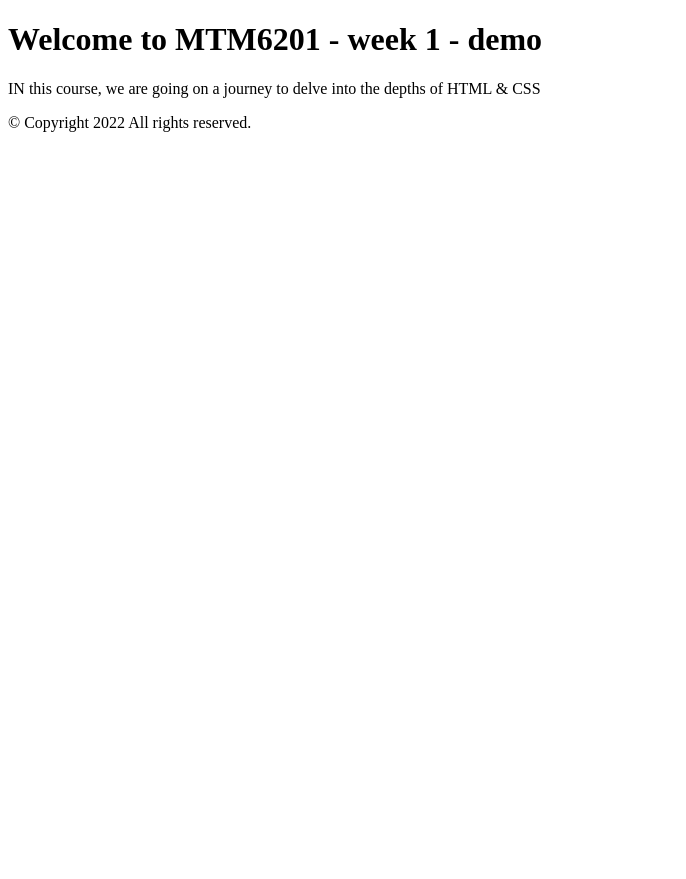
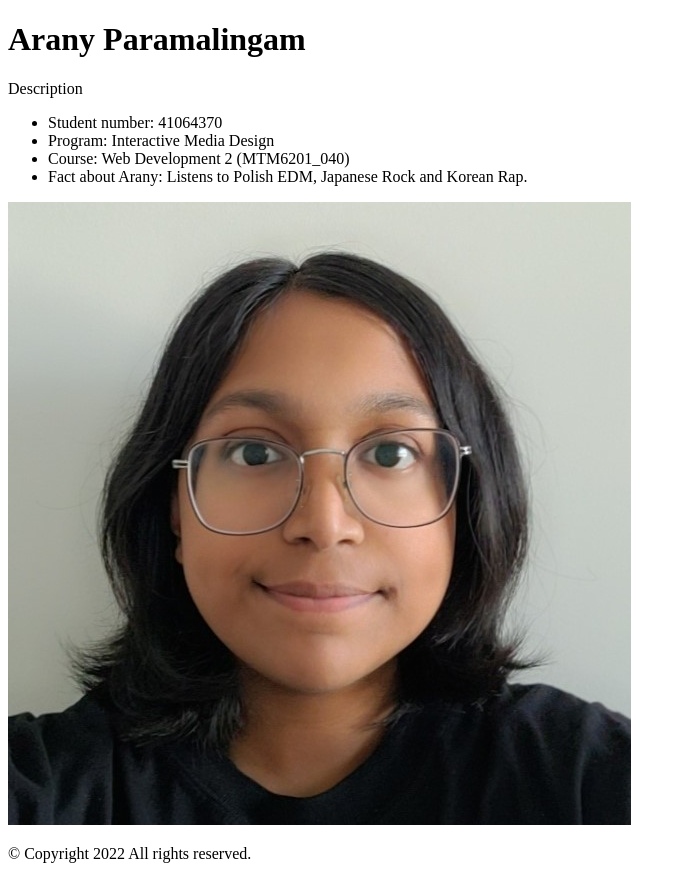
Before and after one commit to AranyParamalingam/mtm6201-week1-040-demo, a plain HTML site: page index.html in a window 1280 px wide. Shown: the whole page, without its empty margins (0-686 px from the left). Before the commit the page ends 800 px from the top, so only its background shows below. Drawn offline with Linux system fonts and the light colour scheme.

Commit message:
Changed title heading. Added list and image

```diff
--- a/index.html
+++ b/index.html
@@ -4,14 +4,21 @@
     <meta charset="UTF-8">
     <meta http-equiv="X-UA-Compatible" content="IE=edge">
     <meta name="viewport" content="width=device-width, initial-scale=1.0">
-    <title>MTM6201 - week 1 - Demo</title>
+    <title>Arany Paramalingam</title>
 </head>
 <body>
     <header>
-        <h1>Welcome to MTM6201 - week 1 - demo</h1>
+        <h1>Arany Paramalingam</h1>
     </header>
     <main>
-        <p>IN this course, we are going on a journey to delve into the depths of HTML & CSS</p>
+        <p>Description</p>
+        <ul>
+            <li>Student number: 41064370</li>
+            <li>Program: Interactive Media Design</li>
+            <li>Course: Web Development 2 (MTM6201_040)</li>
+            <li>Fact about Arany: Listens to Polish EDM, Japanese Rock and Korean Rap.</li>
+        </ul>
+        <img src="image/self-photo-wedev.jpg" alt="image of Arany Paramalingam">
     </main>
     <footer>
         <p>&copy; Copyright 2022 All rights reserved.</p>
```
Also changed, not shown: image/self-photo-wedev.jpg (added).
